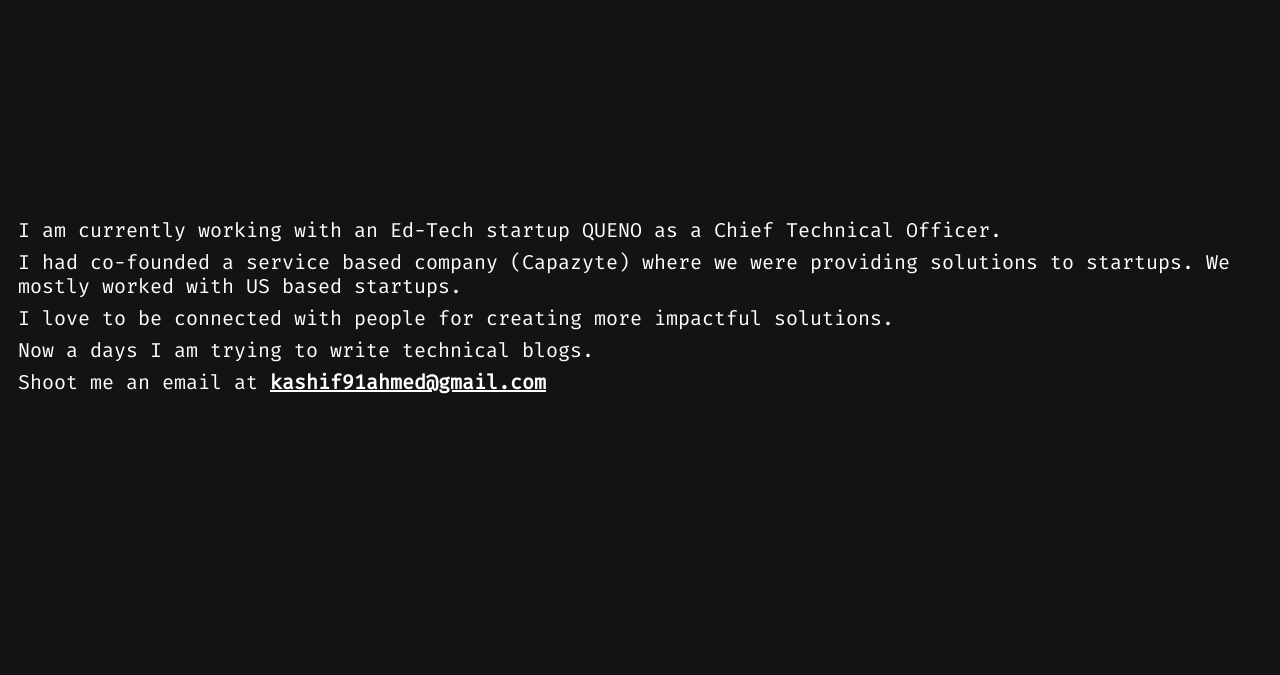
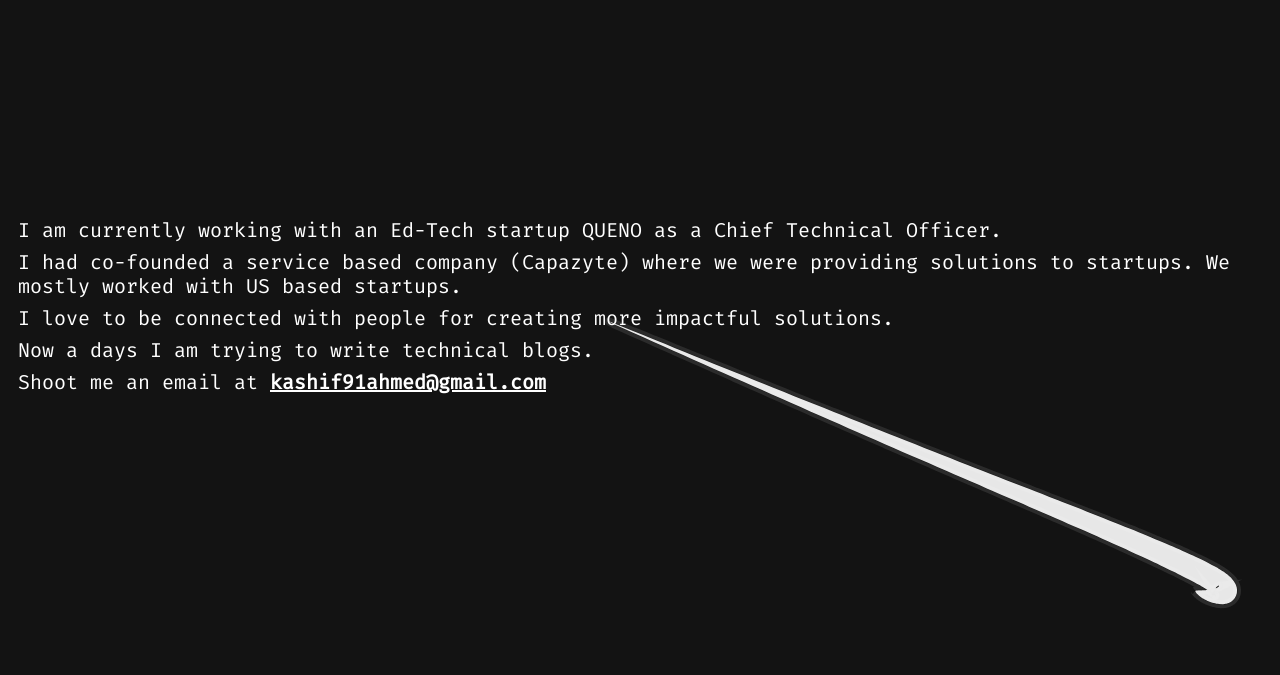
Before and after one commit to KashifAhmed/kashifahmed.github.io, a plain HTML site: page index.html in a window 1280 px wide. Shown: the part 78-753 px from the top of the page. Drawn offline with Linux system fonts and the light colour scheme.

Commit message:
Added cursur animation

```diff
--- a/index.html
+++ b/index.html
@@ -5,6 +5,7 @@
 	<meta charset="UTF-8">
 	<meta name="viewport" content="width=device-width, initial-scale=1.0">
 	<title>Kashif Ahmed</title>
+	<link href='https://fonts.googleapis.com/css?family=Open+Sans:400,600,700' rel='stylesheet' type='text/css'>
 	<style>
 		@import url('https://fonts.googleapis.com/css?family=Fira+Mono:400');
 		@import url('https://cdnjs.cloudflare.com/ajax/libs/font-awesome/4.6.3/css/font-awesome.css');
@@ -66,6 +67,9 @@
 			animation: glitch 1s linear infinite;
 		}
 
+		canvas{
+			position: absolute
+		}
 		@keyframes glitch {
 
 			2%,
@@ -139,11 +143,12 @@
 </head>
 
 <body>
-
+	<canvas id='world' width='500' height='500'></canvas>
 	<h1>Kashif Ahmed</h1>
 	<ul class="terminal">
 		<li>I am currently working with an Ed-Tech startup QUENO as a Chief Technical Officer. </li>
-		<li>I had co-founded a service based company (Capazyte) where we were providing solutions to startups. We mostly worked with US based startups.</li>
+		<li>I had co-founded a service based company (Capazyte) where we were providing solutions to startups. We mostly
+			worked with US based startups.</li>
 		<li>I love to be connected with people for creating more impactful solutions.</li>
 		<li>Now a days I am trying to write technical blogs.</li>
 		<li>Shoot me an email at <a class="pointer" href="mailto:kashif91ahmed@gmail.com?Subject=Hi"
@@ -151,12 +156,248 @@
 	</ul>
 
 	<div class="connect-links">
-		<a href="http://www.linkedin.com/in/kashif91ahmed" class="social-icon pointer" target="_blank"> <i class="fa fa-linkedin"></i></a>
-		<a href="http://www.github.com/kashifahmed" class="social-icon pointer" target="_blank"> <i class="fa fa-github"></i></a>
-		<a href="http://www.fb.com/kashif91ahmed" class="social-icon pointer" target="_blank"> <i class="fa fa-facebook"></i></a>
-		<a href="http://www.twitter.com/kashifahmedpk" class="social-icon pointer" target="_blank"> <i class="fa fa-twitter"></i></a>
+		<a href="http://www.linkedin.com/in/kashif91ahmed" class="social-icon pointer" target="_blank"> <i
+				class="fa fa-linkedin"></i></a>
+		<a href="http://www.github.com/kashifahmed" class="social-icon pointer" target="_blank"> <i
+				class="fa fa-github"></i></a>
+		<a href="http://www.fb.com/kashif91ahmed" class="social-icon pointer" target="_blank"> <i
+				class="fa fa-facebook"></i></a>
+		<a href="http://www.twitter.com/kashifahmedpk" class="social-icon pointer" target="_blank"> <i
+				class="fa fa-twitter"></i></a>
 	</div>
+	<script>
+		var TWO_PI = Math.PI * 2;
+		var HALF_PI = Math.PI * 0.5;
+		var THICKNESS = 12;
+		var LENGTH = 10;
+		var STEP = 0.1;
+		var FPS = 1000 / 60;
 
+		function Particle(x, y, mass) {
+
+			this.x = x || 0;
+			this.y = y || 0;
+			this.ox = this.x;
+			this.oy = this.y;
+			this.mass = mass || 1.0;
+			this.massInv = 1.0 / this.mass;
+			this.fixed = false;
+
+			this.update = function (dt) {
+				if (!this.fixed) {
+					var fx = 0.0000;
+					var fy = 0.0000;
+					var tx = this.x,
+						ty = this.y;
+
+					this.x += (this.x - this.ox) + fx * this.massInv * dt * dt;
+					this.y += (this.y - this.oy) + fy * this.massInv * dt * dt;
+					this.ox = tx;
+					this.oy = ty;
+				}
+			};
+		};
+
+		function Spring(p1, p2, restLength, strength) {
+
+			this.p1 = p1;
+			this.p2 = p2;
+			this.restLength = restLength || 10;
+			this.strength = strength || 1.0;
+
+			this.update = function (dt) {
+
+				// Compute desired force
+				var dx = p2.x - p1.x,
+					dy = p2.y - p1.y,
+					dd = Math.sqrt(dx * dx + dy * dy) + 0.0001,
+					tf = (dd - this.restLength) / (dd * (p1.massInv + p2.massInv)) * this.strength,
+					f;
+
+				// Apply forces
+				if (!p1.fixed) {
+					f = tf * p1.massInv;
+					p1.x += dx * f;
+					p1.y += dy * f;
+				}
+
+				if (!p2.fixed) {
+					f = -tf * p2.massInv;
+					p2.x += dx * f;
+					p2.y += dy * f;
+				}
+			}
+		};
+
+		function Sim() {
+
+			this.particles = [];
+			this.springs = [];
+
+			this.tick = function (dt) {
+
+				var i, n;
+
+				for (i = 0, n = this.springs.length; i < n; ++i) {
+					this.springs[i].update(dt);
+				}
+
+				for (i = 0, n = this.particles.length; i < n; ++i) {
+					this.particles[i].update(dt);
+				}
+			}
+		};
+
+		// Create a new system
+		var sim = new Sim(),
+			old = new Date().getTime(),
+			canvas = document.getElementById('world'),
+			context = canvas.getContext('2d');
+
+		function init() {
+
+			var np,
+				op,
+				mouse,
+				anchor,
+				step = STEP,
+				length = LENGTH,
+				count = length / step;
+
+			var sx = canvas.width * 0.5;
+			var sy = canvas.height * 0.5;
+
+			for (var i = 0; i < count; ++i) {
+
+				//np = new Particle(i*8,i*8,0.1+Math.random()*0.01);
+				np = new Particle(sx + (Math.random() - 0.5) * 200, sy + (Math.random() - 0.5) * 200, 0.1 + Math.random() * 0.01);
+				sim.particles.push(np);
+
+				if (i > 0) {
+					s = new Spring(np, op, step, 0.95);
+					sim.springs.push(s);
+				}
+
+				op = np;
+			}
+
+			// Fix the first particle
+			anchor = sim.particles[0];
+			//anchor.fixed = true;
+			anchor.x = 50;
+			anchor.y = 50;
+
+			// Move last particle with mouse
+			mouse = sim.particles[count - 1];
+			mouse.fixed = true;
+
+			canvas.addEventListener('mousemove', function (event) {
+				mouse.x = event.clientX;
+				mouse.y = event.clientY;
+			});
+		};
+
+		function step() {
+
+			var now = new Date().getTime(),
+				delta = now - old;
+
+			sim.tick(delta);
+
+			// Clear canvas
+			canvas.width = canvas.width;
+
+			var points = []; // Midpoints
+			var angles = []; // Delta angles
+
+			var i, n, p1, p2, dx, dy, mx, my, sin, cos, theta;
+
+			// Compute midpoints and angles
+			for (i = 0, n = sim.particles.length - 1; i < n; ++i) {
+
+				p1 = sim.particles[i];
+				p2 = sim.particles[i + 1];
+
+				dx = p2.x - p1.x;
+				dy = p2.y - p1.y;
+
+				mx = p1.x + dx * 0.5;
+				my = p1.y + dy * 0.5;
+
+				points[i] = {
+					x: mx,
+					y: my
+				};
+				angles[i] = Math.atan2(dy, dx);
+			}
+
+			// Render
+			context.beginPath();
+
+			for (i = 0, n = points.length; i < n; ++i) {
+
+				p1 = sim.particles[i];
+				p2 = points[i];
+
+				theta = angles[i];
+
+				r = Math.sin((i / n) * Math.PI) * THICKNESS;
+				sin = Math.sin(theta - HALF_PI) * r;
+				cos = Math.cos(theta - HALF_PI) * r;
+
+				context.quadraticCurveTo(
+					p1.x + cos,
+					p1.y + sin,
+					p2.x + cos,
+					p2.y + sin);
+			}
+
+			for (i = points.length - 1; i >= 0; --i) {
+
+				p1 = sim.particles[i + 1];
+				p2 = points[i];
+
+				theta = angles[i];
+
+				r = Math.sin((i / n) * Math.PI) * THICKNESS;
+				sin = Math.sin(theta + HALF_PI) * r;
+				cos = Math.cos(theta + HALF_PI) * r;
+
+				context.quadraticCurveTo(
+					p1.x + cos,
+					p1.y + sin,
+					p2.x + cos,
+					p2.y + sin);
+
+			}
+
+			context.strokeStyle = 'rgba(255,255,255,0.1)';
+			context.lineWidth = 8;
+			context.stroke();
+
+			context.strokeStyle = 'rgba(0,0,0,0.8)';
+			context.lineWidth = 0.5;
+			context.stroke();
+
+			context.fillStyle = 'rgba(255,255,255,0.9)';
+			context.fill();
+
+			old = now;
+
+			setTimeout(step, FPS);
+		};
+
+		function resize() {
+			canvas.width = window.innerWidth;
+			canvas.height = window.innerHeight;
+		}
+
+		window.addEventListener("resize", resize);
+		resize();
+
+		init();
+		step();
+	</script>
 </body>
 
 </html>
```
